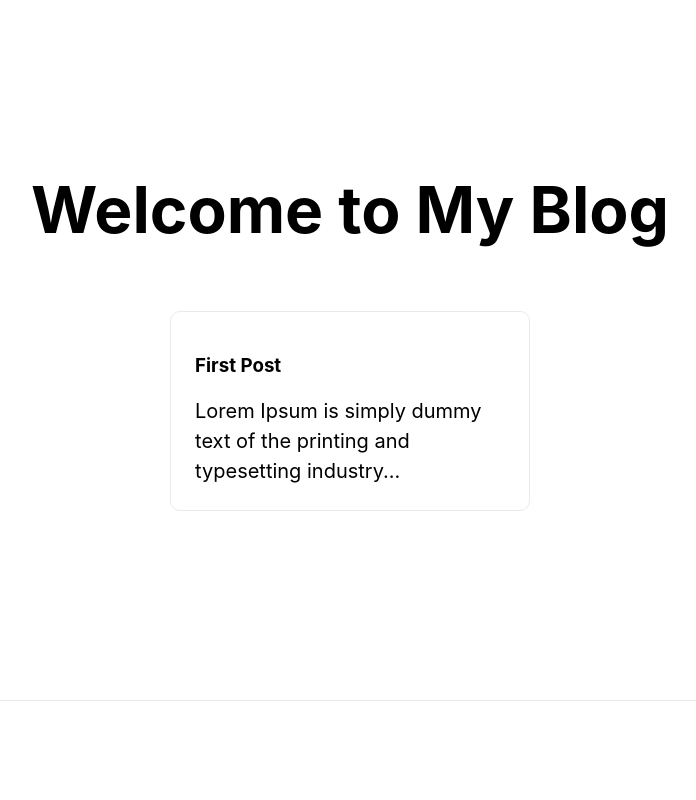
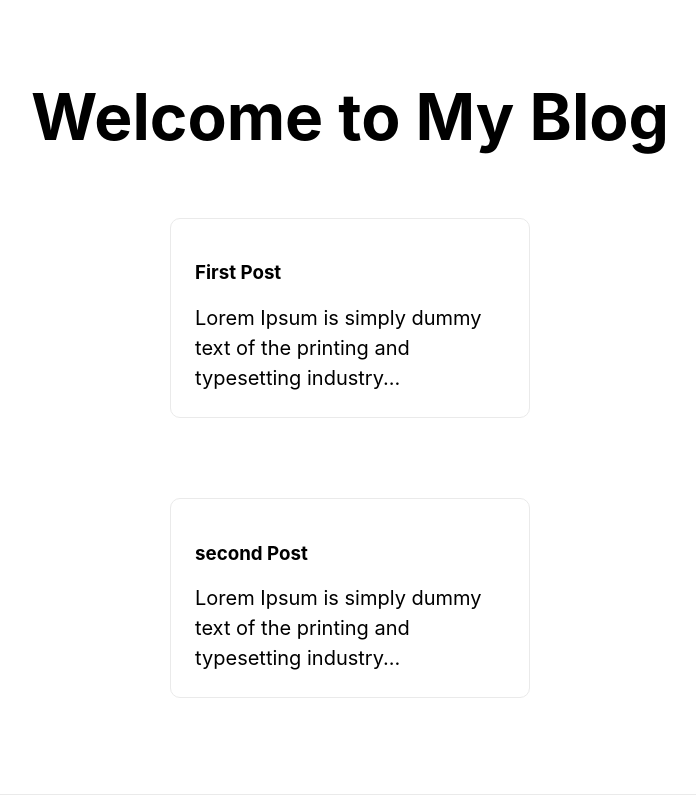
Before and after one commit to dewanakl/portofolio, a Next.js app: page / in a window 1280 px wide. Shown: the whole page, without its empty margins (290-986 px from the left). Built offline with nearby package versions, Linux system fonts and the light colour scheme.

Commit message:
Update index.js

```diff
--- a/pages/index.js
+++ b/pages/index.js
@@ -20,6 +20,16 @@ export default function Home() {
                         </div>
                     </div>
                 </Link>
+                <Link href="/posts/second-post">
+                    <div className={styles.grid}>
+                        <div className={styles.card}>
+                            <h3>second Post</h3>
+                            <p>
+                                Lorem Ipsum is simply dummy text of the printing and typesetting industry...
+                            </p>
+                        </div>
+                    </div>
+                </Link>
             </main>
             <footer className={styles.footer}></footer>
         </div>
```
